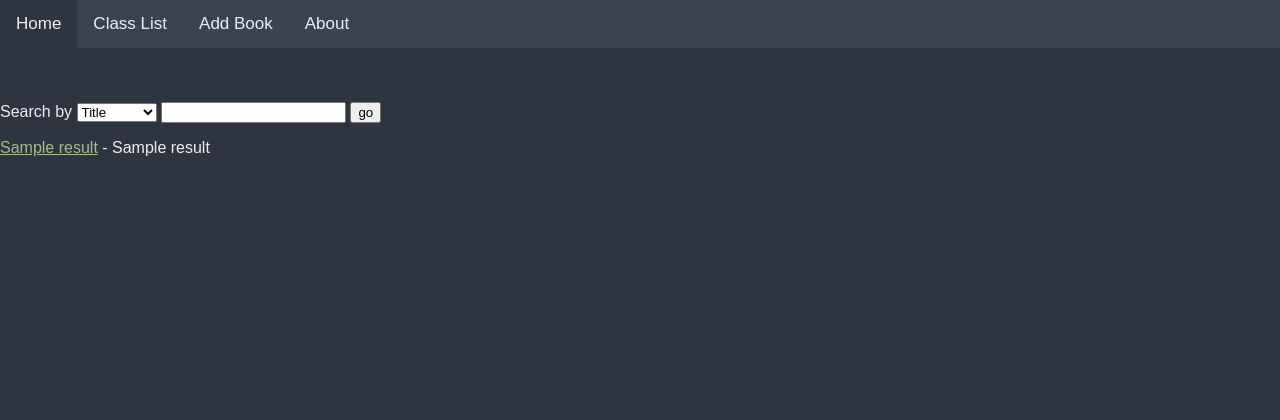
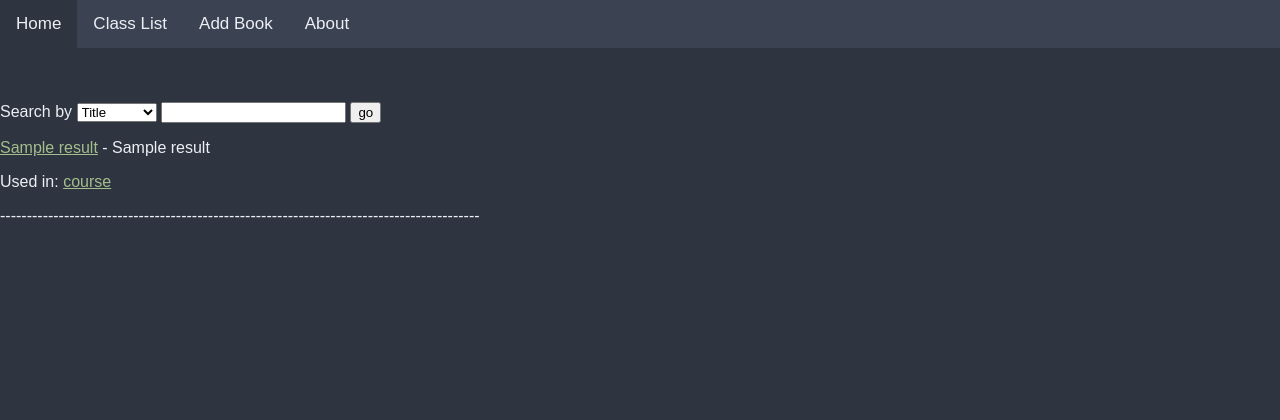
Before and after one commit to aaronamk/Nextbook, a Flask app: template Code/templates/results.html in a window 1280 px wide. Shown: the top 420 px of the page. Run offline with Flask 2, Linux system fonts and the light colour scheme; the template is opened without the code that fills it: most values are stand-ins (such as "Sample title", 1, 10 or a date in 2020).

Commit message:
Added link to course in search and re-added books to database.

```diff
--- a/Code/database/schema.sql
+++ b/Code/database/schema.sql
@@ -13,7 +13,8 @@ CREATE TABLE course (
 CREATE TABLE textbook (
   isbn INTEGER PRIMARY KEY NOT NULL,
   title TEXT NOT NULL,
-  author TEXT NOT NULL
+  author TEXT NOT NULL,
+  id INTEGER
 );
 
 CREATE TABLE review (
--- a/Code/templates/results.html
+++ b/Code/templates/results.html
@@ -22,6 +22,10 @@
       <a class="link" href = "/book/{{ result[0] }}" style="outline:none;">{{ result[1] }}</a>
       - {{ result[2] }}
     </p>
+    <p>
+      Used in: <a class="link" href = "/class/csci303" style="outline:none;">course</a>
+    </p>
+    <p>------------------------------------------------------------------------------------------</p>
   {% else %}
   <p>No books found</p>
   {% endfor %}
```
Also changed, not shown: Code/database/database.db.
